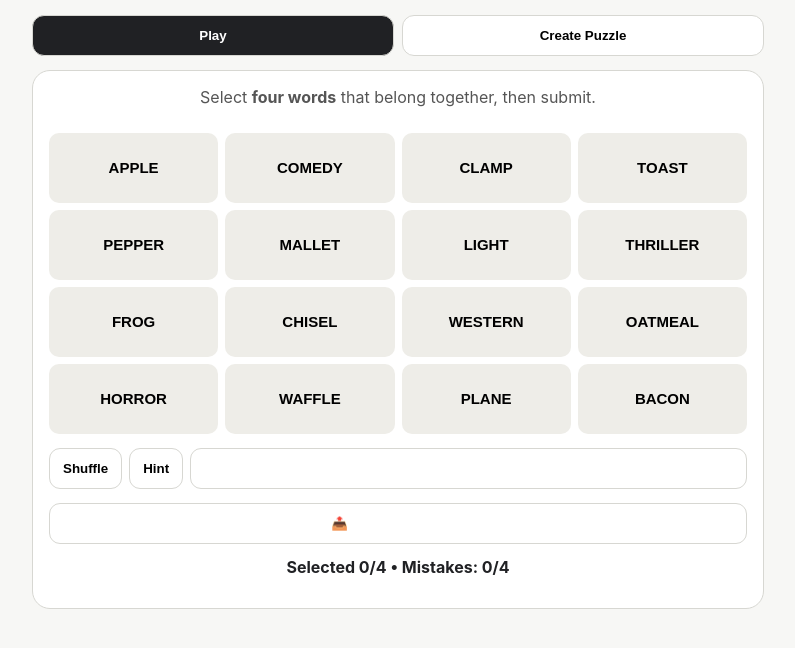
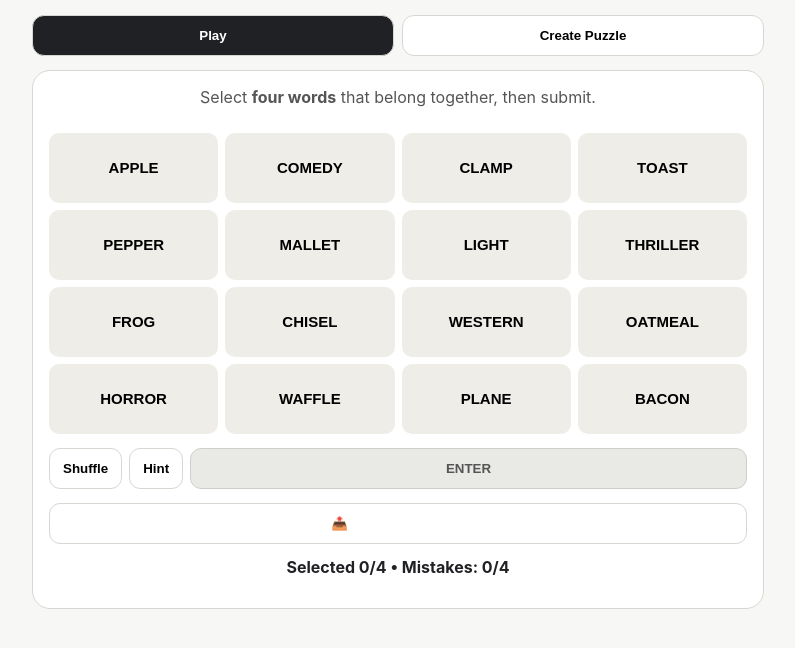
Before and after one commit to JonesFamilyConnectionHub/Jones-Family-Connection, a plain HTML site: page index.html in a window 1280 px wide. Shown: the part 110-758 px from the top of the page, without its empty margins (242-1037 px from the left). Drawn offline with Linux system fonts and the light colour scheme.

Commit message:
Add Enter Label

```diff
--- a/index.html
+++ b/index.html
@@ -21,7 +21,7 @@ h1{font-size:32px;margin:5px 0}.sub{color:var(--muted);margin:0 0 18px}
 .word{width:100%;height:70px;border:0;border-radius:10px;background:#eeeDE8;font-weight:800;font-size:clamp(10px,3.1vw,15px);line-height:1.08;padding:5px 3px;cursor:pointer;overflow-wrap:anywhere;word-break:normal}
 .word.sel{background:#333;color:#fff;transform:translateY(-2px)}
 .controls{display:flex;gap:7px;margin-top:14px;flex-wrap:wrap}
-.controls button,.primary{border:1px solid var(--line);background:#fff;border-radius:11px;padding:12px 13px;font-weight:800;cursor:pointer}
+.controls button,.primary{border:1px solid var(--line);background:#fff;border-radius:11px;padding:12px 13px;font-weight:800;cursor:pointer}.controls #submit{min-width:150px}.controls #submit:disabled{background:#e9e9e6;color:#555;border-color:#cfcfca;opacity:1;cursor:not-allowed}
 .primary{background:var(--ink);color:#fff;border-color:var(--ink);flex:1}
 .status{text-align:center;margin:13px 0;font-weight:700;min-height:22px}
 .solved{display:grid;gap:8px;margin-bottom:10px}.group{border-radius:12px;padding:12px;text-align:center}.group b{display:block}
@@ -39,7 +39,7 @@ h1{font-size:32px;margin:5px 0}.sub{color:var(--muted);margin:0 0 18px}
 <section id="play"><div class="panel">
 <p class="instructions">Select <b>four words</b> that belong together, then submit.</p>
 <div id="solved" class="solved"></div><div id="grid" class="grid"></div>
-<div class="controls"><button id="shuffle">Shuffle</button><button id="hint">Hint</button><button id="submit" class="primary">Submit Group</button></div><div class="controls"><button id="share" class="primary">📤 Share This Puzzle</button></div>
+<div class="controls"><button id="shuffle">Shuffle</button><button id="hint">Hint</button><button id="submit" class="primary">ENTER</button></div><div class="controls"><button id="share" class="primary">📤 Share This Puzzle</button></div>
 <div id="status" class="status" aria-live="polite"></div>
 </div></section>
 
```
